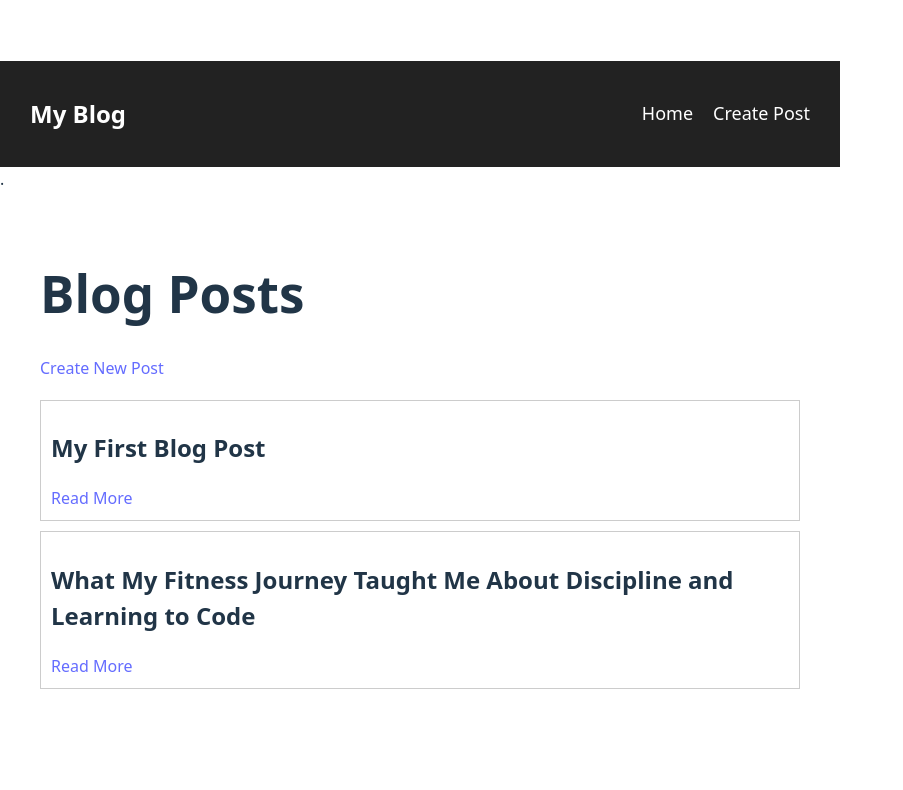
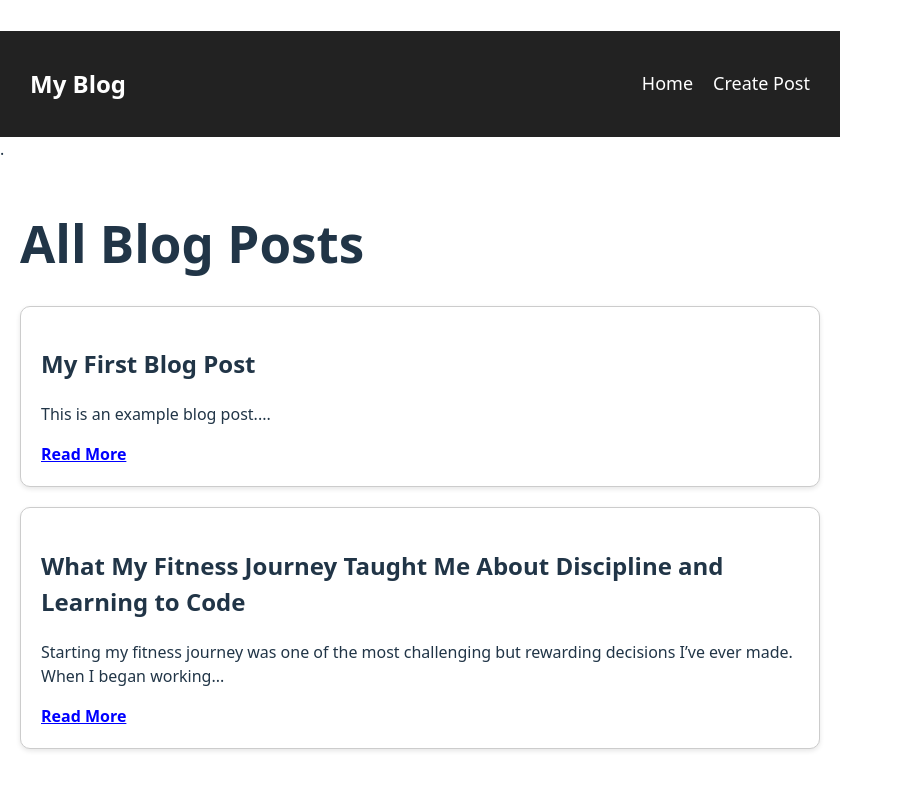
Before and after one commit to veronicahkanja/myBlog_app, a React (Vite) app: page / in a window 1280 px wide. Shown: the top 790 px of the page, without its empty margins (0-903 px from the left). Built offline with nearby package versions, Linux system fonts and the light colour scheme; data requests are answered from the project's data file.

Commit message:
Adding some functionality in our form fields

```diff
--- a/src/pages/Home.jsx
+++ b/src/pages/Home.jsx
@@ -1,45 +1,54 @@
-import {useState, useEffect} from "react";
+import { useEffect, useState } from "react";
 import { Link } from "react-router-dom";
 
-
-
 function Home() {
-    const [posts, setPosts] = useState([]); // here we have used State to store posts
-
-    // Fetch posts when component Loads
+  const [posts, setPosts] = useState([]);
+  const [loading, setLoading] = useState(true);
 
   useEffect(() => {
-        fetch("http://localhost:8000/posts") // this is our JSON server endpoint
-        .then ((res) => res.json())
-        .then ((data) => setPosts(data)) // save posts in store
-        .catch((err) => console.error("Error fetching posts:", err));
+    fetch("http://localhost:8000/posts")
+      .then((res) => res.json())
+      .then((data) => {
+        setPosts(data);
+        setLoading(false);
+      });
   }, []);
+
+  if (loading) return <p>Loading...</p>;
+
   return (
-    <div style={{ padding: "20px" }}>
-      <h1>Blog Posts</h1>
-      <Link to="/new">Create New Post</Link>
+    <div>
+      <h1>All Blog Posts</h1>
 
-      <div style={{ marginTop: "20px" }}>
-        {posts.length === 0 ? ( // conditional rendering
-          <p>No posts yet.</p>
-        ) : (
-          posts.map((post) => ( // Loops through the posts and renders them.
+      <div style={{ display: "flex", flexDirection: "column", gap: "20px" }}>
+        {posts.map((post) => (
           <div
             key={post.id}
             style={{
+              padding: "20px",
               border: "1px solid #ccc",
-                padding: "10px",
-                marginBottom: "10px",
+              borderRadius: "10px",
+              background: "white",
+              boxShadow: "0 2px 5px rgba(0,0,0,0.1)"
             }}
           >
             <h2>{post.title}</h2>
-              <Link to={`/posts/${post.id}`}>Read More</Link>
+            <p>{post.body.substring(0, 120)}...</p>
+            <Link
+              to={`/posts/${post.id}`}
+              style={{
+                color: "blue",
+                textDecoration: "underline",
+                fontWeight: "bold"
+              }}
+            >
+              Read More
+            </Link>
           </div>
-          ))
-        )}
+        ))}
       </div>
     </div>
   );
 }
 
-export default Home
+export default Home;
--- a/src/pages/NewPost.jsx
+++ b/src/pages/NewPost.jsx
@@ -23,35 +23,62 @@ fetch("http://localhost:8000/posts", {
     <div style={{ padding: "20px" }}>
       <h1>Create New Post</h1>
 
-      <form onSubmit={handleSubmit}>
-        <div>
+     <form
+  onSubmit={handleSubmit}
+  style={{
+    display: "flex",
+    flexDirection: "column",
+    gap: "15px",
+    background: "white",
+    padding: "20px",
+    borderRadius: "10px",
+    boxShadow: "0 2px 6px rgba(0,0,0,0.15)"
+  }}
+>
   <input
     type="text"
     placeholder="Post Title"
     value={title}
     onChange={(e) => setTitle(e.target.value)}
     required
-            style={{ width: "100%", padding: "10px", marginBottom: "10px" }}
+    style={{
+      padding: "12px",
+      border: "1px solid #ccc",
+      borderRadius: "8px",
+      fontSize: "16px"
+    }}
   />
-        </div>
 
-        <div>
   <textarea
     placeholder="Post Content"
     value={body}
     onChange={(e) => setBody(e.target.value)}
     required
-            style={{ width: "100%", padding: "10px", height: "150px" }}
+    style={{
+      padding: "12px",
+      height: "200px",
+      border: "1px solid #ccc",
+      borderRadius: "8px",
+      fontSize: "16px"
+    }}
   />
-        </div>
 
   <button
     type="submit"
-          style={{ marginTop: "10px", padding: "10px 20px" }}
+    style={{
+      padding: "12px",
+      background: "black",
+      color: "white",
+      border: "none",
+      borderRadius: "8px",
+      cursor: "pointer",
+      fontSize: "18px"
+    }}
   >
-          Create Post
+    Save Post
   </button>
 </form>
+
     </div>
   );
 }
```
Lines whose indentation alone changed are shown as unchanged.
